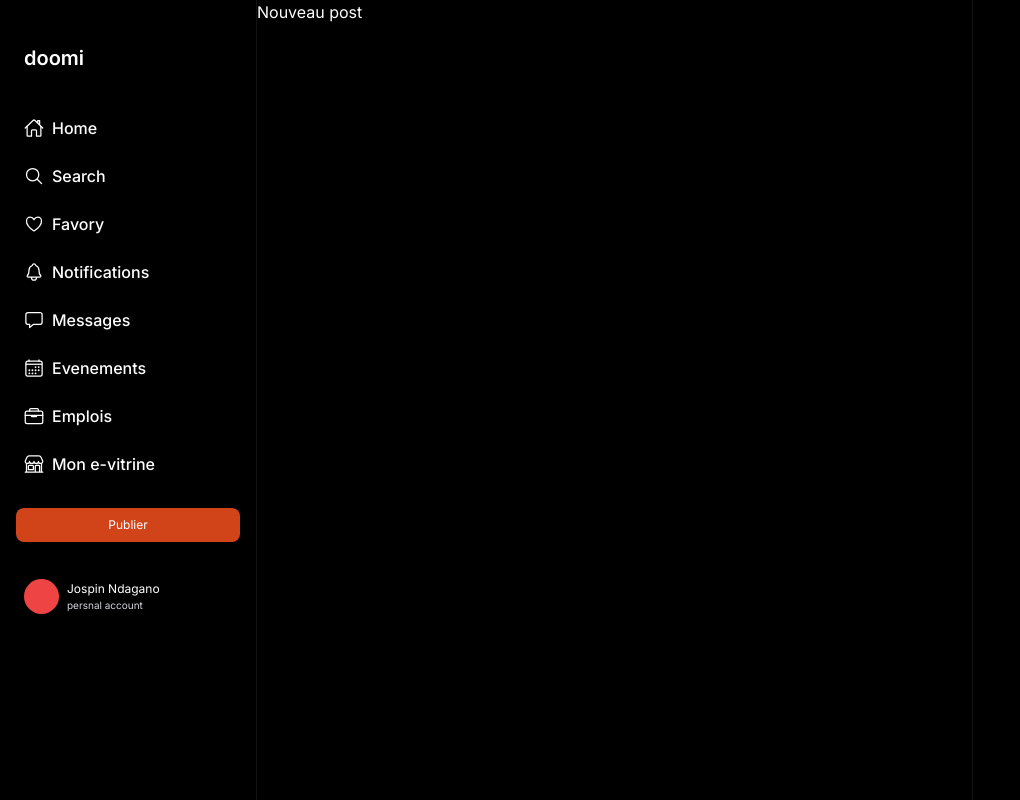
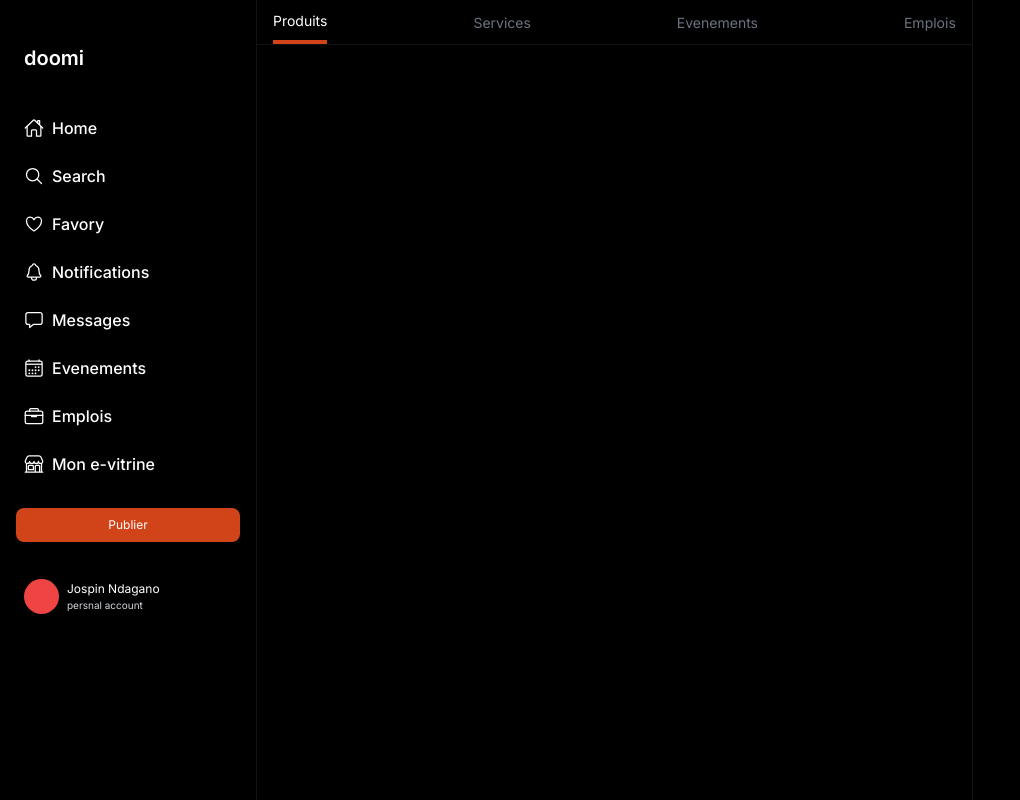
Before and after one commit to Jospin6/doomi, a Next.js app: page /nouveau in a window 1280 px wide. Shown: the whole page, without its empty margins (0-1020 px from the left). Built offline with nearby package versions, Linux system fonts and the light colour scheme.

Commit message:
Add categories to the new post page

```diff
--- a/src/app/nouveau/page.tsx
+++ b/src/app/nouveau/page.tsx
@@ -1,10 +1,17 @@
+import { CategoryItem } from "@/components/CategoryItem";
 import { SearchBar } from "@/components/SearchBar";
 
 export default function Nouveau() {
     return <div className=" flex w-full text-white">
         <div className="w-[70%] min-h-[100vh] h-auto border-x-[1px] border-[#121212]">
-            {/* <SearchBar isHidden={true} hideOtherComp={true} topTitle="Favories" /> */}
-            Nouveau post
+            <div className="border-b-[1px] border-[#121212]">
+                <div className={`h-[44px] flex items-center justify-between px-4`}>
+                    <CategoryItem title="Produits" isActive={true}/>
+                    <CategoryItem title="Services" />
+                    <CategoryItem title="Evenements" />
+                    <CategoryItem title="Emplois" />
+                </div>
+            </div>
         </div>
 
         <div className="w-[30%]">
```
